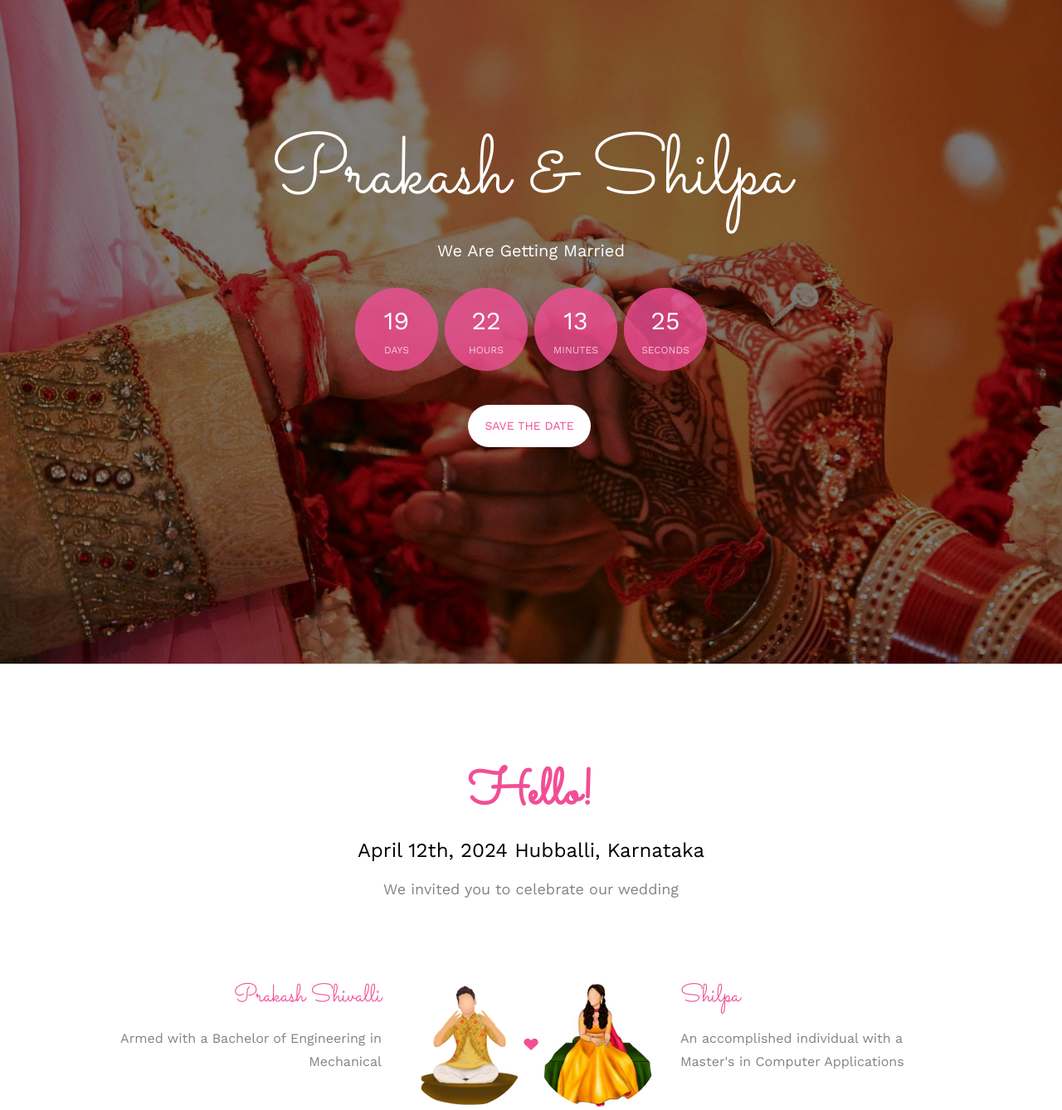
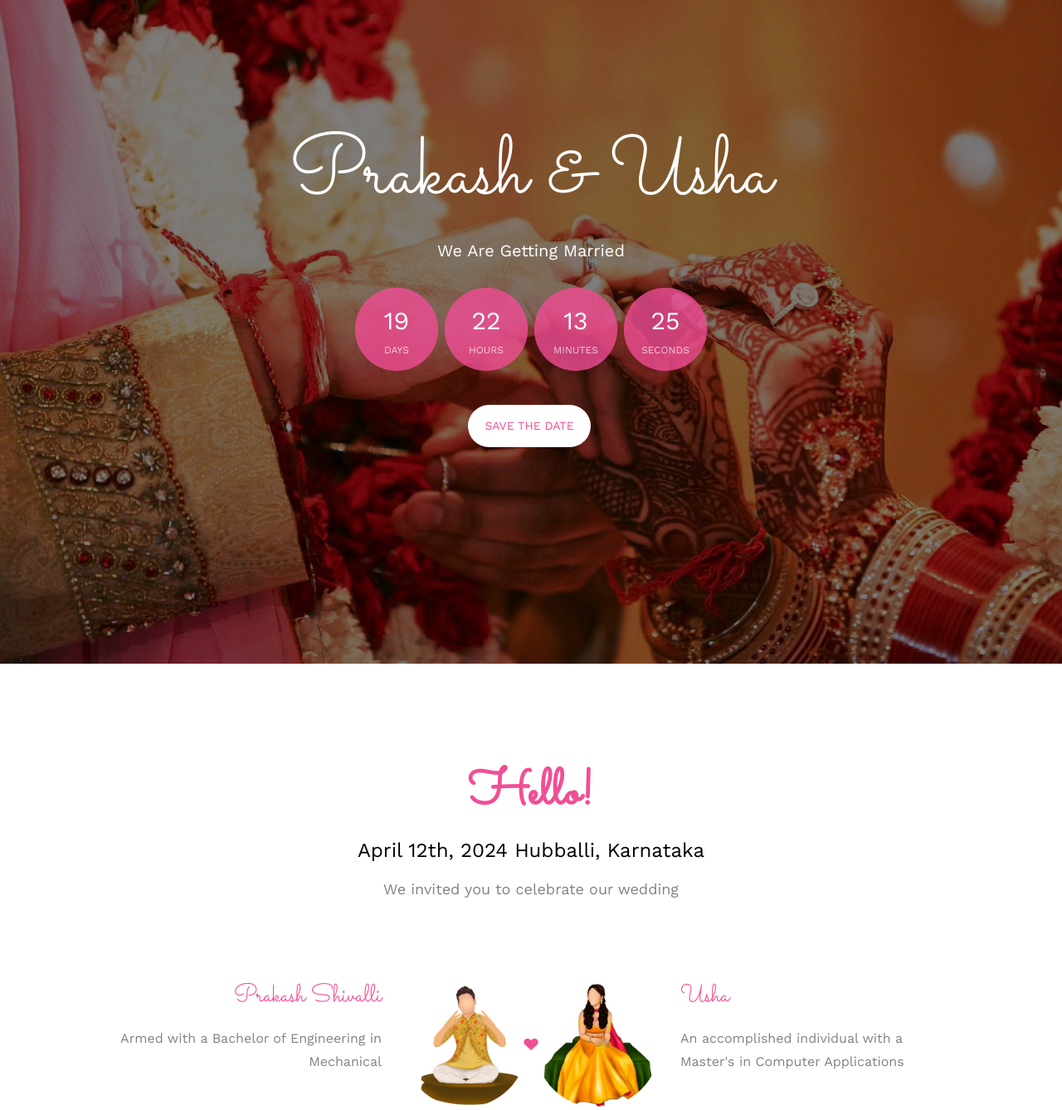
Before and after one commit to SushmitaShastri/prakash-weds-shilpa, a plain HTML site: page index.html in a window 1280 px wide. Shown: the part 100-1438 px from the top of the page at 83% size. Drawn offline with nearby package versions, Linux system fonts and the light colour scheme; files whose address does not match are found by name.

Commit message:
Update index.html

```diff
--- a/index.html
+++ b/index.html
@@ -8,11 +8,11 @@
 <head>
 	<meta charset="utf-8">
 	<meta http-equiv="X-UA-Compatible" content="IE=edge">
-	<title>Prakash Weds Shilpa</title>
+	<title>Prakash Weds Usha</title>
 	<link rel="icon" type="image/x-icon" href="images/favicon_io/favicon.ico">
 	<meta name="viewport" content="width=device-width, initial-scale=1">
-	<meta name="description" content="Free HTML5 Template by FREEHTML5.CO" />
-	<meta name="keywords" content="free html5, free template, free bootstrap, html5, css3, mobile first, responsive" />
+	<meta name="description" content="Prakash Weds Usha" />
+	<meta name="keywords" content="Prakash Weds Usha" />
 	<meta name="author" content="FREEHTML5.CO" />
 
 	<!--
@@ -119,7 +119,7 @@
 					<div class="col-md-8 col-md-offset-2 text-center">
 						<div class="display-t">
 							<div class="display-tc animate-box" data-animate-effect="fadeIn">
-								<h1>Prakash &amp; Shilpa</h1>
+								<h1>Prakash &amp; Usha</h1>
 								<h2>We Are Getting Married</h2>
 								<div class="simply-countdown simply-countdown-one"></div>
 								<p><a href="#" class="btn btn-default btn-sm">Save the date</a></p>
@@ -155,7 +155,7 @@
 							<img src="images/bride.jpg" alt="groom" class="img-responsive">
 						</div>
 						<div class="desc-bride">
-							<h3>Shilpa</h3>
+							<h3>Usha</h3>
 							<p>An accomplished individual with a Master's in Computer Applications</p>
 						</div>
 					</div>
```
